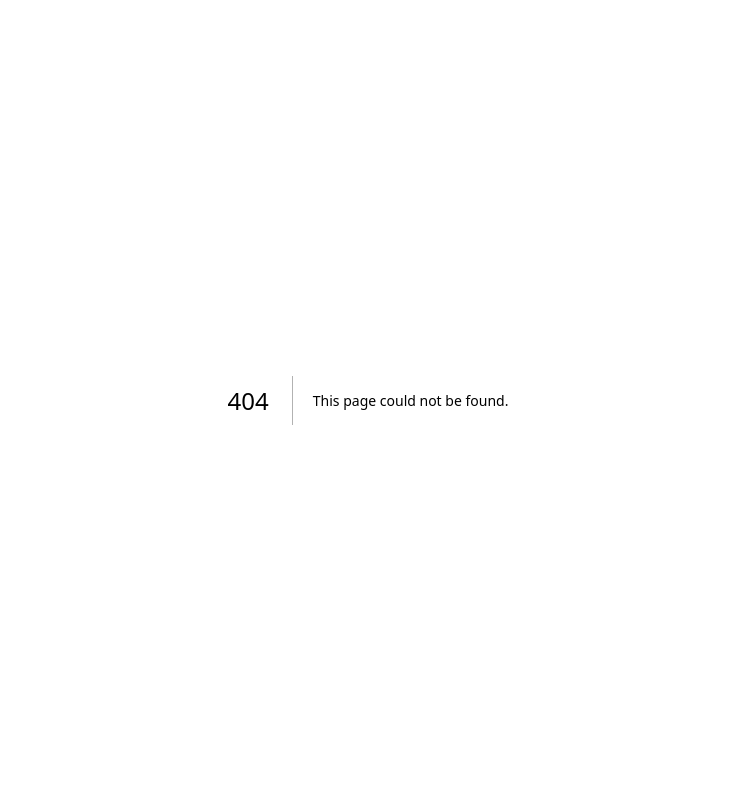
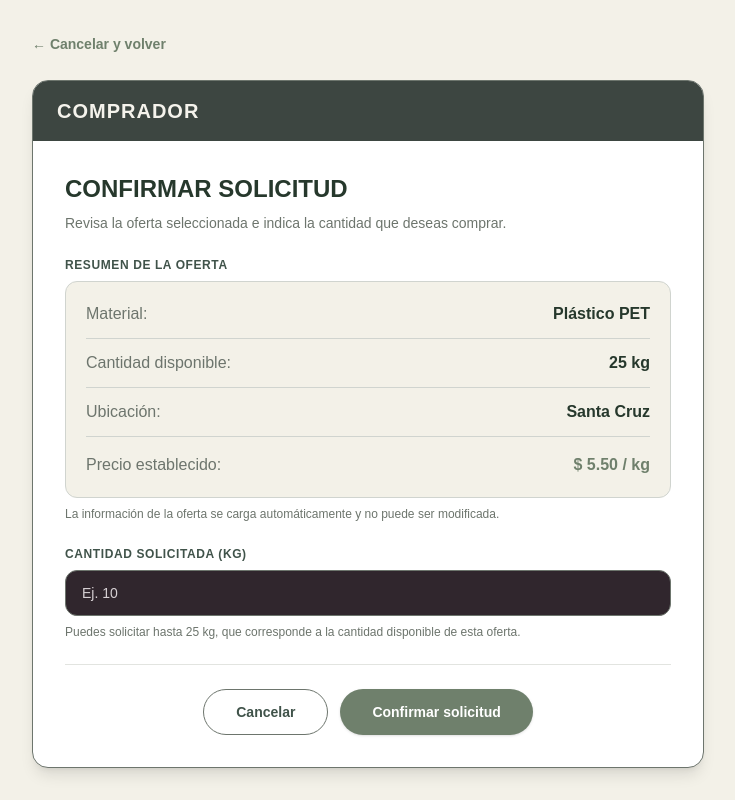
Before and after one commit to cesitarah/Proyecto-Reciclaje, a Next.js app: page /comprador-solicitar-oferta in a window 1280 px wide. Before the commit this address had no page. Shown: the whole page, without its empty margins (272-1007 px from the left). Built offline with nearby package versions, Linux system fonts and the light colour scheme.

Commit message:
agregue la primera version de la interfaz solicitar ofertas

```diff
--- /dev/null
+++ b/app/comprador-solicitar-oferta/page.tsx
@@ -0,0 +1,149 @@
+
+"use client";
+
+import Link from "next/link";
+
+export default function CompradorSolicitarOferta() {
+  return (
+    <main className="min-h-screen bg-[#F3F1E8] px-4 py-8 text-[#26382C] md:px-8">
+      <div className="mx-auto max-w-2xl">
+
+        {/* BOTÓN CANCELAR / VOLVER */}
+        <div className="mb-6">
+          <Link
+            href="/comprador-buscar-ofertas"
+            className="inline-flex items-center gap-2 text-sm font-semibold text-[#6F806C] transition hover:text-[#40534A]"
+          >
+            ← Cancelar y volver
+          </Link>
+        </div>
+
+        {/* CONTENEDOR PRINCIPAL */}
+        <section className="overflow-hidden rounded-2xl border border-[#6D756D] bg-white shadow-lg">
+
+          {/* ENCABEZADO */}
+          <div className="bg-[#3D4641] px-6 py-4">
+            <h1 className="text-xl font-bold tracking-wider text-[#F5F3EC]">
+              COMPRADOR
+            </h1>
+          </div>
+
+          <div className="space-y-6 p-6 md:p-8">
+
+            {/* TITULO */}
+            <div>
+              <h2 className="text-2xl font-bold text-[#26382C]">
+                CONFIRMAR SOLICITUD
+              </h2>
+
+              <p className="mt-2 text-sm text-[#6D756D]">
+                Revisa la oferta seleccionada e indica la cantidad que deseas comprar.
+              </p>
+            </div>
+
+            {/* RESUMEN DE LA OFERTA */}
+            <div className="space-y-2">
+
+              <label className="block text-xs font-semibold uppercase tracking-wider text-[#40534A]">
+                Resumen de la oferta
+              </label>
+
+              <div className="space-y-3 rounded-xl border border-[#D0D4CF] bg-[#F3F1E8] p-5">
+
+                <div className="flex justify-between border-b border-[#D0D4CF] pb-3">
+                  <span className="font-medium text-[#6D756D]">
+                    Material:
+                  </span>
+
+                  <span className="font-bold text-[#26382C]">
+                    Plástico PET
+                  </span>
+                </div>
+
+                <div className="flex justify-between border-b border-[#D0D4CF] pb-3">
+                  <span className="font-medium text-[#6D756D]">
+                    Cantidad disponible:
+                  </span>
+
+                  <span className="font-semibold text-[#26382C]">
+                    25 kg
+                  </span>
+                </div>
+
+                <div className="flex justify-between border-b border-[#D0D4CF] pb-3">
+                  <span className="font-medium text-[#6D756D]">
+                    Ubicación:
+                  </span>
+
+                  <span className="font-semibold text-[#26382C]">
+                    Santa Cruz
+                  </span>
+                </div>
+
+                <div className="flex justify-between pt-1">
+                  <span className="font-medium text-[#6D756D]">
+                    Precio establecido:
+                  </span>
+
+                  <span className="font-bold text-[#6F806C]">
+                    $ 5.50 / kg
+                  </span>
+                </div>
+
+              </div>
+
+              <p className="text-xs text-[#6D756D]">
+                La información de la oferta se carga automáticamente y no puede ser modificada.
+              </p>
+
+            </div>
+
+            {/* CANTIDAD SOLICITADA */}
+            <div className="space-y-2">
+
+              <label className="block text-xs font-semibold uppercase tracking-wider text-[#40534A]">
+                Cantidad solicitada (kg)
+              </label>
+
+              <input
+                type="number"
+                min="1"
+                max="25"
+                placeholder="Ej. 10"
+                className="w-full rounded-xl border border-[#6D756D] bg-[#30262D] px-4 py-3 text-sm text-[#F5F3EC] outline-none transition placeholder-[#D6D0D3] focus:border-[#6F806C] focus:ring-2 focus:ring-[#6F806C]"
+              />
+
+              <p className="text-xs text-[#6D756D]">
+                Puedes solicitar hasta 25 kg, que corresponde a la cantidad disponible de esta oferta.
+              </p>
+
+            </div>
+
+            {/* BOTONES */}
+            <div className="flex flex-col gap-3 border-t border-[#E2E4E0] pt-6 sm:flex-row sm:justify-center">
+
+              {/* CANCELAR */}
+              <Link
+                href="/comprador-buscar-ofertas"
+                className="rounded-full border border-[#6D756D] bg-white px-8 py-3 text-center text-sm font-semibold text-[#40534A] transition hover:bg-[#F3F1E8]"
+              >
+                Cancelar
+              </Link>
+
+              {/* CONFIRMAR SOLICITUD */}
+              <button
+                type="button"
+                className="rounded-full bg-[#6F806C] px-8 py-3 text-sm font-semibold text-white shadow-sm transition hover:bg-[#81937D] active:scale-95"
+              >
+                Confirmar solicitud
+              </button>
+
+            </div>
+
+          </div>
+        </section>
+
+      </div>
+    </main>
+  );
+}
```
Also changed, not shown: app/comprador-buscar-ofertas/page.tsx (renamed from app/busqueda-ofertas/page.tsx), app/confirmar-solicitud/page.tsx (deleted).
